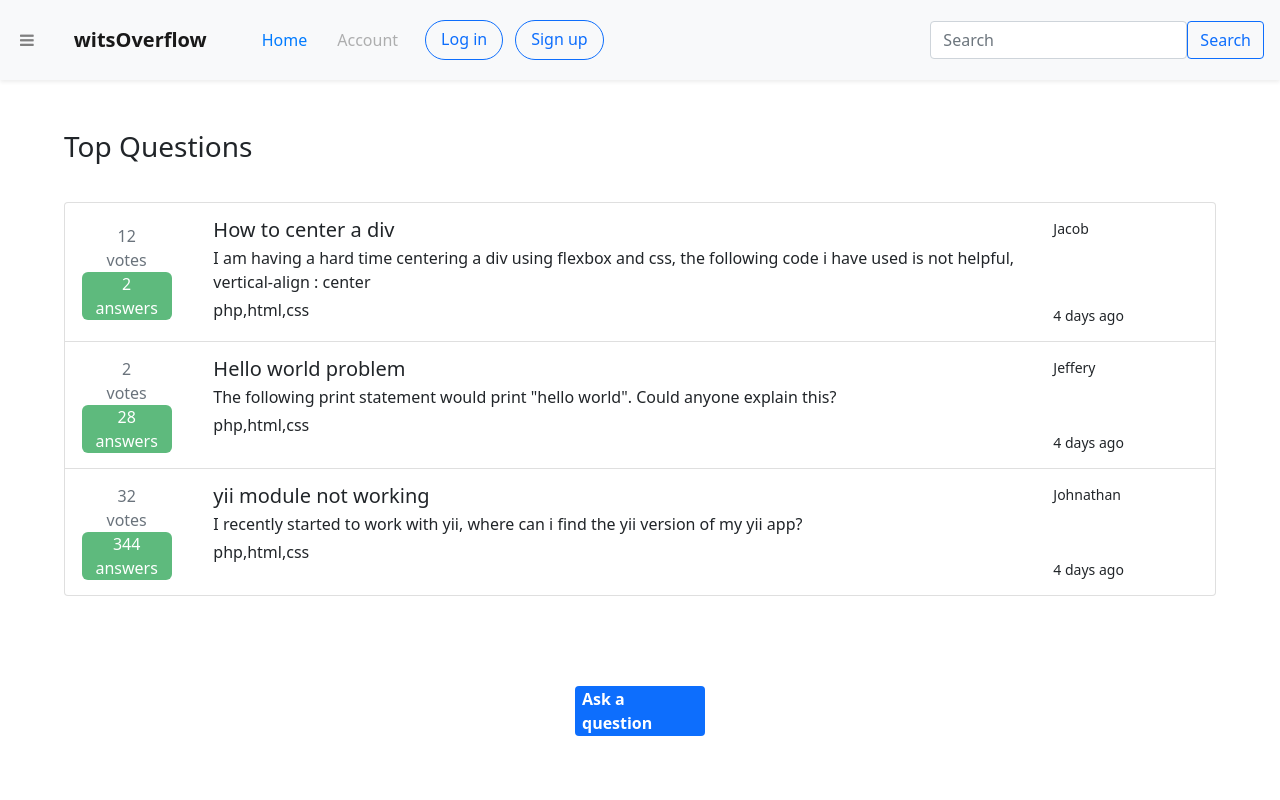
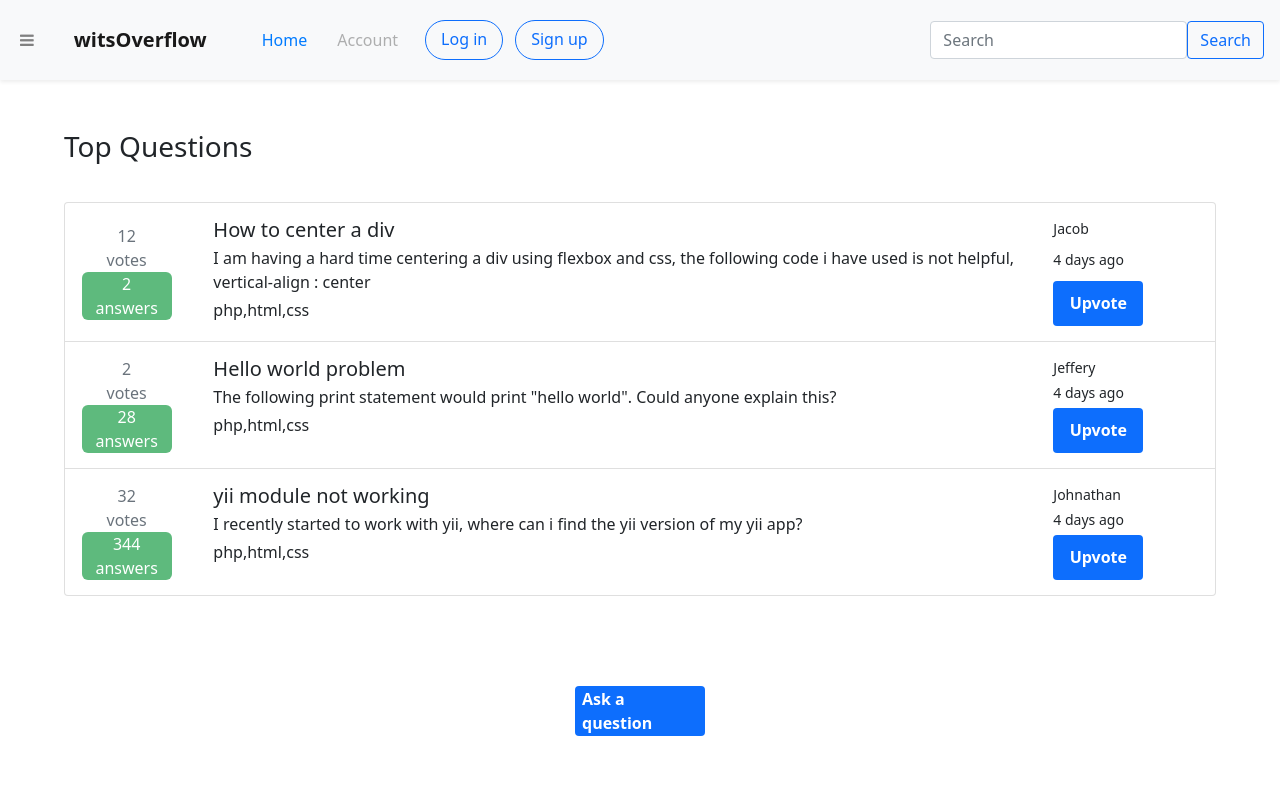
Before and after one commit to 2103562/witsOverflow, a Vue app: page / in a window 1280 px wide. Shown: the top 800 px of the page. Built offline with nearby package versions, Linux system fonts and the light colour scheme; no server answers.

Commit message:
add increment function

```diff
--- a/src/components/Home.vue
+++ b/src/components/Home.vue
@@ -103,6 +103,7 @@ export default {
                     <div class="d-flex flex-column col justify-content-between">
                         <small>{{question.user}}</small>
                         <small>{{question.time}}</small>
+                        <a class="btn-upvote" @click="question.votes++">Upvote</a>
                     </div>
 
                 </a>
```
